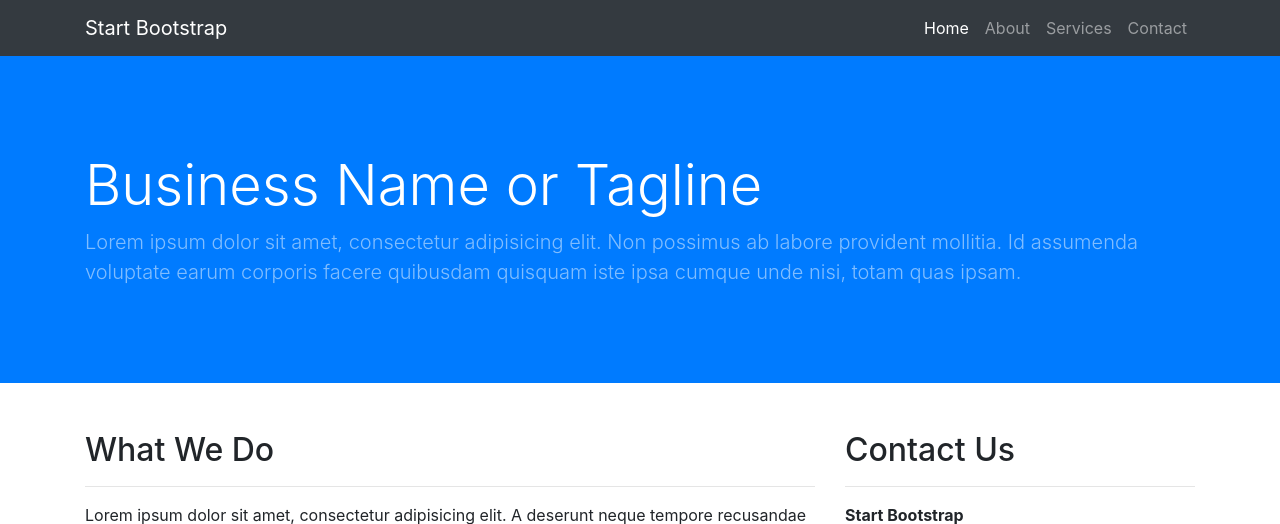
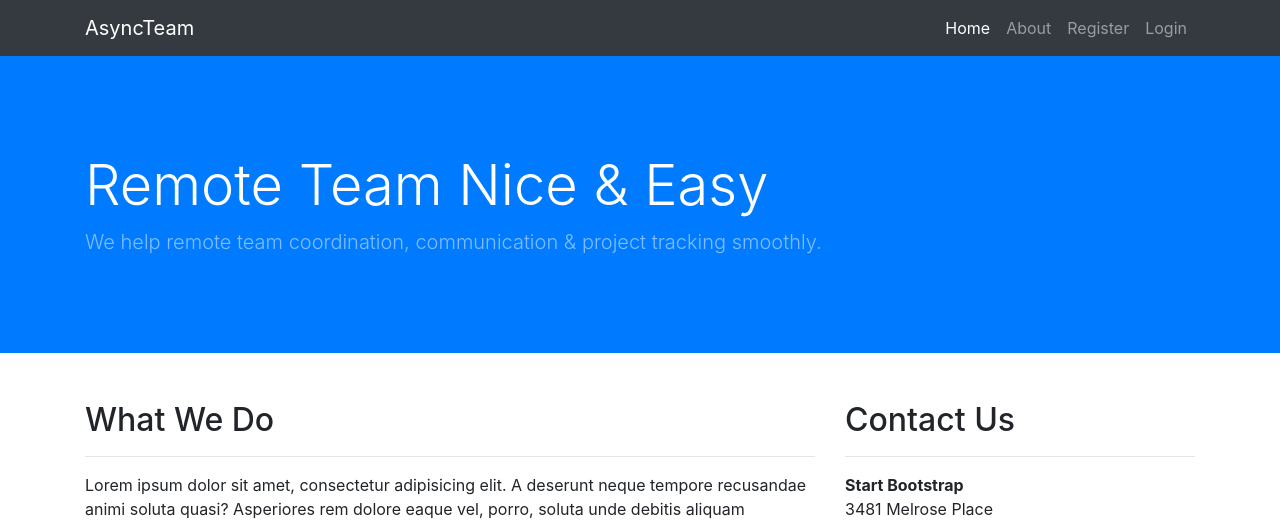
Before and after one commit to essanpupil/asyncteam, a Django app: page / in a window 1280 px wide. Shown: the top 524 px of the page. Run offline with Django 3.2, Linux system fonts and the light colour scheme; grey boxes labelled with a size stand in for pictures from a placeholder-image service; some libraries are stand-ins or nearby versions.

Commit message:
Business declaration in index page

```diff
--- a/asyncteam/templates/index.html
+++ b/asyncteam/templates/index.html
@@ -9,7 +9,7 @@
   <meta name="description" content="">
   <meta name="author" content="">
 
-  <title>Business Frontpage - Start Bootstrap Template</title>
+  <title>Welcome to AsyncTeam</title>
 
   <!-- Bootstrap core CSS -->
   <link href="{% static 'vendor/bootstrap/css/bootstrap.min.css' %}" rel="stylesheet">
@@ -24,14 +24,14 @@
   <!-- Navigation -->
   <nav class="navbar navbar-expand-lg navbar-dark bg-dark fixed-top">
     <div class="container">
-      <a class="navbar-brand" href="#">Start Bootstrap</a>
+      <a class="navbar-brand" {% if user.is_authenticated %}href="{% url 'dashboard' %}"{% else %}href="{% url 'homepage' %}"{% endif %}>AsyncTeam</a>
       <button class="navbar-toggler" type="button" data-toggle="collapse" data-target="#navbarResponsive" aria-controls="navbarResponsive" aria-expanded="false" aria-label="Toggle navigation">
         <span class="navbar-toggler-icon"></span>
       </button>
       <div class="collapse navbar-collapse" id="navbarResponsive">
         <ul class="navbar-nav ml-auto">
           <li class="nav-item active">
-            <a class="nav-link" href="#">Home
+            <a class="nav-link" href="{% url 'homepage' %}">Home
               <span class="sr-only">(current)</span>
             </a>
           </li>
@@ -39,10 +39,10 @@
             <a class="nav-link" href="#">About</a>
           </li>
           <li class="nav-item">
-            <a class="nav-link" href="#">Services</a>
+            <a class="nav-link" href="{% url 'account_signup' %}">Register</a>
           </li>
           <li class="nav-item">
-            <a class="nav-link" href="#">Contact</a>
+            <a class="nav-link" href="{% url 'account_login' %}">Login</a>
           </li>
         </ul>
       </div>
@@ -54,8 +54,8 @@
     <div class="container h-100">
       <div class="row h-100 align-items-center">
         <div class="col-lg-12">
-          <h1 class="display-4 text-white mt-5 mb-2">Business Name or Tagline</h1>
-          <p class="lead mb-5 text-white-50">Lorem ipsum dolor sit amet, consectetur adipisicing elit. Non possimus ab labore provident mollitia. Id assumenda voluptate earum corporis facere quibusdam quisquam iste ipsa cumque unde nisi, totam quas ipsam.</p>
+          <h1 class="display-4 text-white mt-5 mb-2">Remote Team Nice & Easy</h1>
+          <p class="lead mb-5 text-white-50">We help remote team coordination, communication & project tracking smoothly.</p>
         </div>
       </div>
     </div>
```
